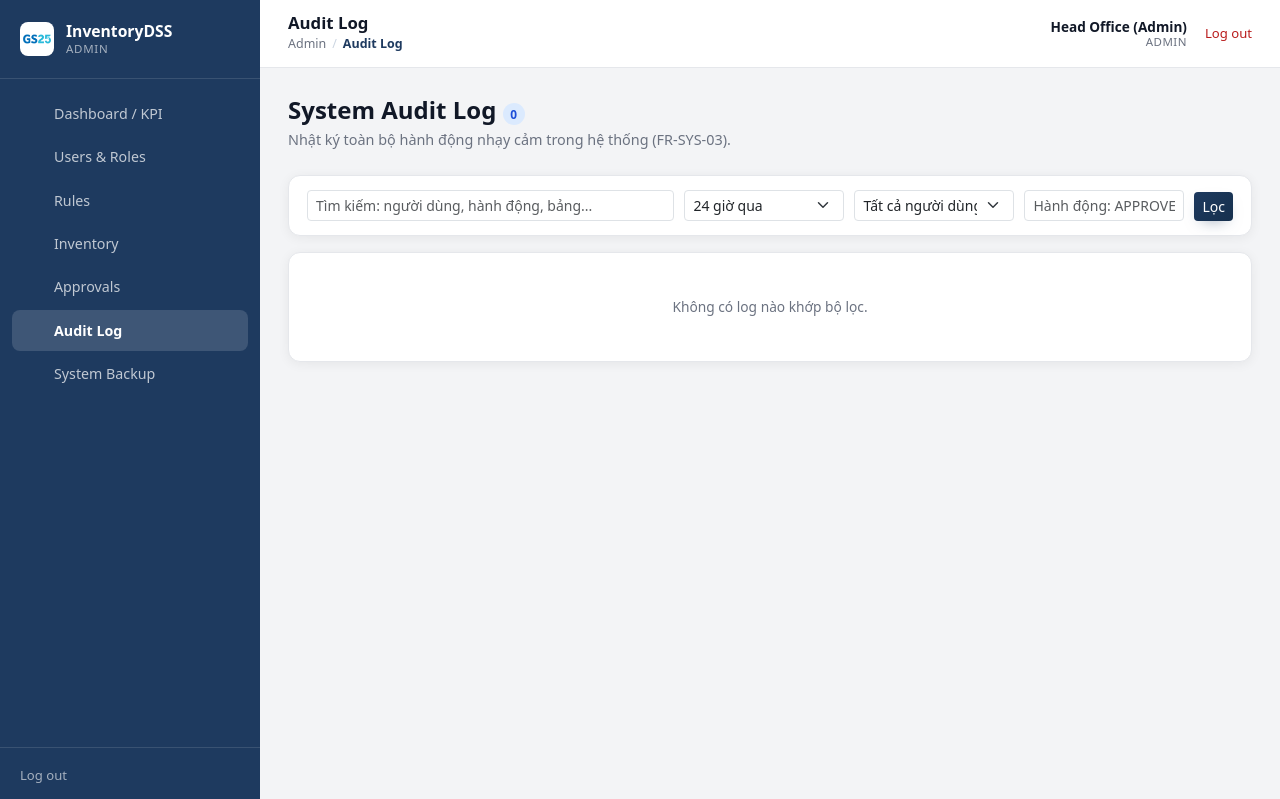
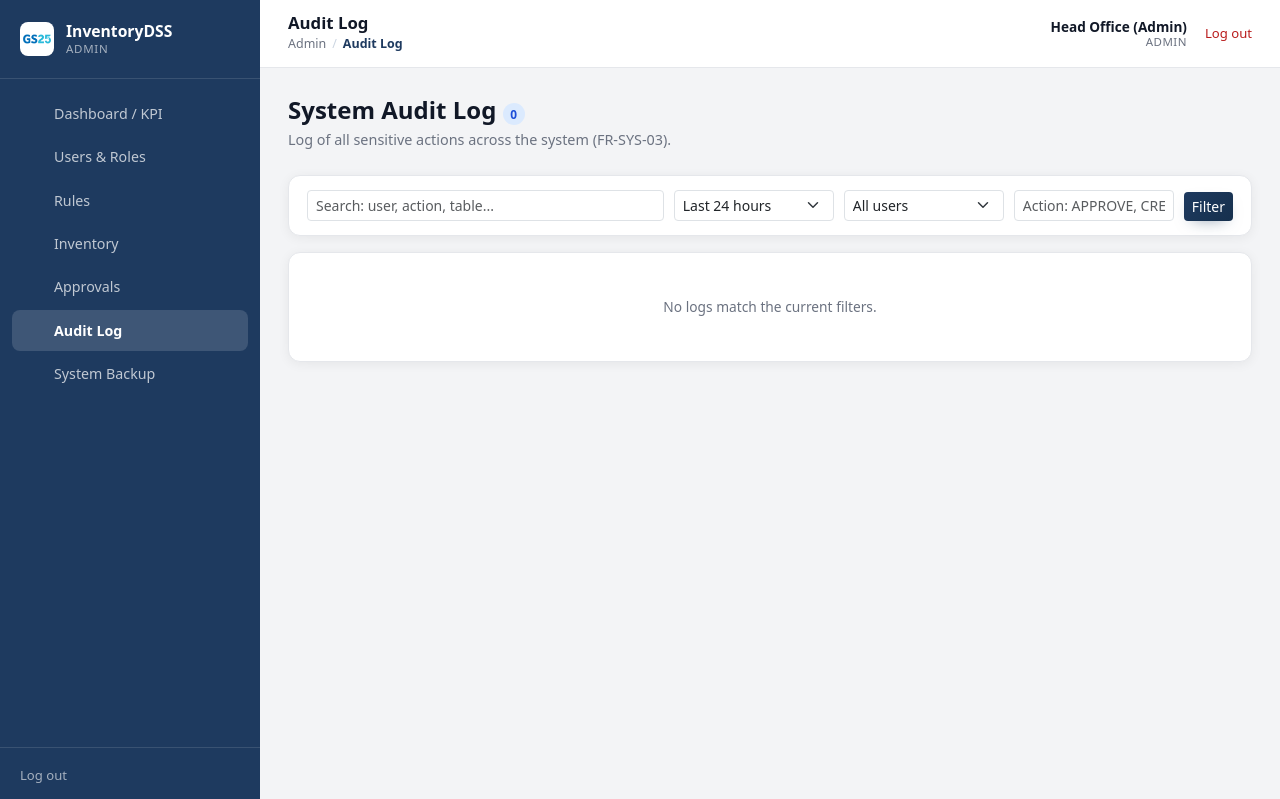
Before and after one commit to btran291005/InventoryDSS_Group3_INS328201, a PHP site: page /admin/audit_log.php in a window 1280 px wide. Shown: the top 799 px of the page. Run offline with PHP 8.4, Linux system fonts and the light colour scheme; a user stored in the database is signed in; data comes from the database, SQL or seed files in the repository.

Commit message:
Update audit_log.php

```diff
--- a/frontend/admin/audit_log.php
+++ b/frontend/admin/audit_log.php
@@ -168,7 +168,7 @@ $breadcrumbs = ['Admin', 'Audit Log'];
 $activeMenu  = 'audit_log';
 ?>
 <!DOCTYPE html>
-<html lang="vi">
+<html lang="en">
 <head>
     <meta charset="UTF-8">
     <meta name="viewport" content="width=device-width, initial-scale=1.0">
@@ -190,9 +190,9 @@ $activeMenu  = 'audit_log';
                     <div>
                         <h2 class="page-heading mb-1">
                             System Audit Log
-                            <span class="badge-count" title="Tổng số log đang lọc"><?= number_format($totalLogs) ?></span>
+                            <span class="badge-count" title="Total logs currently filtered"><?= number_format($totalLogs) ?></span>
                         </h2>
-                        <p class="page-subheading mb-0">Nhật ký toàn bộ hành động nhạy cảm trong hệ thống (FR-SYS-03).</p>
+                        <p class="page-subheading mb-0">Log of all sensitive actions across the system (FR-SYS-03).</p>
                     </div>
                 </div>
 
@@ -200,20 +200,20 @@ $activeMenu  = 'audit_log';
                 <div class="panel-card panel-card-compact mb-3">
                     <form method="get" class="filter-bar">
                         <div class="filter-bar-search">
-                            <input type="text" name="q" class="form-control form-control-sm" placeholder="Tìm kiếm: người dùng, hành động, bảng..."
-                                   aria-label="Tìm kiếm" value="<?= htmlspecialchars($searchKeyword, ENT_QUOTES, 'UTF-8') ?>">
+                            <input type="text" name="q" class="form-control form-control-sm" placeholder="Search: user, action, table..."
+                                   aria-label="Search" value="<?= htmlspecialchars($searchKeyword, ENT_QUOTES, 'UTF-8') ?>">
                         </div>
                         <div>
-                            <select name="range" class="form-select form-select-sm" aria-label="Khoảng thời gian" onchange="this.form.submit()">
-                                <option value="24h" <?= $filterRange === '24h' ? 'selected' : '' ?>>24 giờ qua</option>
-                                <option value="7d" <?= $filterRange === '7d' ? 'selected' : '' ?>>7 ngày qua</option>
-                                <option value="30d" <?= $filterRange === '30d' ? 'selected' : '' ?>>30 ngày qua</option>
-                                <option value="all" <?= $filterRange === 'all' ? 'selected' : '' ?>>Toàn bộ thời gian</option>
+                            <select name="range" class="form-select form-select-sm" aria-label="Time range" onchange="this.form.submit()">
+                                <option value="24h" <?= $filterRange === '24h' ? 'selected' : '' ?>>Last 24 hours</option>
+                                <option value="7d" <?= $filterRange === '7d' ? 'selected' : '' ?>>Last 7 days</option>
+                                <option value="30d" <?= $filterRange === '30d' ? 'selected' : '' ?>>Last 30 days</option>
+                                <option value="all" <?= $filterRange === 'all' ? 'selected' : '' ?>>All time</option>
                             </select>
                         </div>
                         <div>
-                            <select name="account_id" class="form-select form-select-sm" aria-label="Người thực hiện" onchange="this.form.submit()">
-                                <option value="">Tất cả người dùng</option>
+                            <select name="account_id" class="form-select form-select-sm" aria-label="Performed by" onchange="this.form.submit()">
+                                <option value="">All users</option>
                                 <?php foreach ($accounts as $acc): ?>
                                     <option value="<?= (int) $acc['account_id'] ?>" <?= $filterAccountId === (int) $acc['account_id'] ? 'selected' : '' ?>>
                                         <?= htmlspecialchars($acc['full_name'], ENT_QUOTES, 'UTF-8') ?>
@@ -222,13 +222,13 @@ $activeMenu  = 'audit_log';
                             </select>
                         </div>
                         <div>
-                            <input type="text" name="action_type" class="form-control form-control-sm" placeholder="Hành động: APPROVE, CREATE..."
-                                   aria-label="Loại hành động" value="<?= htmlspecialchars($filterActionType, ENT_QUOTES, 'UTF-8') ?>">
+                            <input type="text" name="action_type" class="form-control form-control-sm" placeholder="Action: APPROVE, CREATE..."
+                                   aria-label="Action type" value="<?= htmlspecialchars($filterActionType, ENT_QUOTES, 'UTF-8') ?>">
                         </div>
                         <div class="filter-bar-actions d-flex gap-2">
-                            <button type="submit" class="btn btn-brand btn-sm">Lọc</button>
+                            <button type="submit" class="btn btn-brand btn-sm">Filter</button>
                             <?php if ($hasActiveFilter): ?>
-                                <a href="audit_log.php" class="btn btn-outline-secondary btn-sm">Xóa lọc</a>
+                                <a href="audit_log.php" class="btn btn-outline-secondary btn-sm">Clear filters</a>
                             <?php endif; ?>
                         </div>
                     </form>
@@ -237,17 +237,17 @@ $activeMenu  = 'audit_log';
                 <!-- Danh sách log -->
                 <div class="panel-card">
                     <?php if (empty($pagedLogs)): ?>
-                        <div class="empty-state">Không có log nào khớp bộ lọc.</div>
+                        <div class="empty-state">No logs match the current filters.</div>
                     <?php else: ?>
                         <div class="table-responsive">
                             <table class="table table-borderless align-middle mb-0 data-table">
                                 <thead>
                                     <tr>
-                                        <th>Thời gian</th>
-                                        <th>Người thực hiện</th>
+                                        <th>Time</th>
+                                        <th>Performed By</th>
                                         <th>Module</th>
-                                        <th>Hành động</th>
-                                        <th>Đối tượng</th>
+                                        <th>Action</th>
+                                        <th>Target</th>
                                     </tr>
                                 </thead>
                                 <tbody>
@@ -278,7 +278,7 @@ $activeMenu  = 'audit_log';
                         <!-- Pagination -->
                         <div class="d-flex justify-content-between align-items-center mt-3 px-1">
                             <span class="text-muted small">
-                                Hiển thị <?= ($currentPage - 1) * $perPage + 1 ?>–<?= min($currentPage * $perPage, $totalLogs) ?> / <?= number_format($totalLogs) ?> log
+                                Showing <?= ($currentPage - 1) * $perPage + 1 ?>–<?= min($currentPage * $perPage, $totalLogs) ?> of <?= number_format($totalLogs) ?> logs
                             </span>
                             <?php if ($totalPages > 1): ?>
                                 <nav>
```
